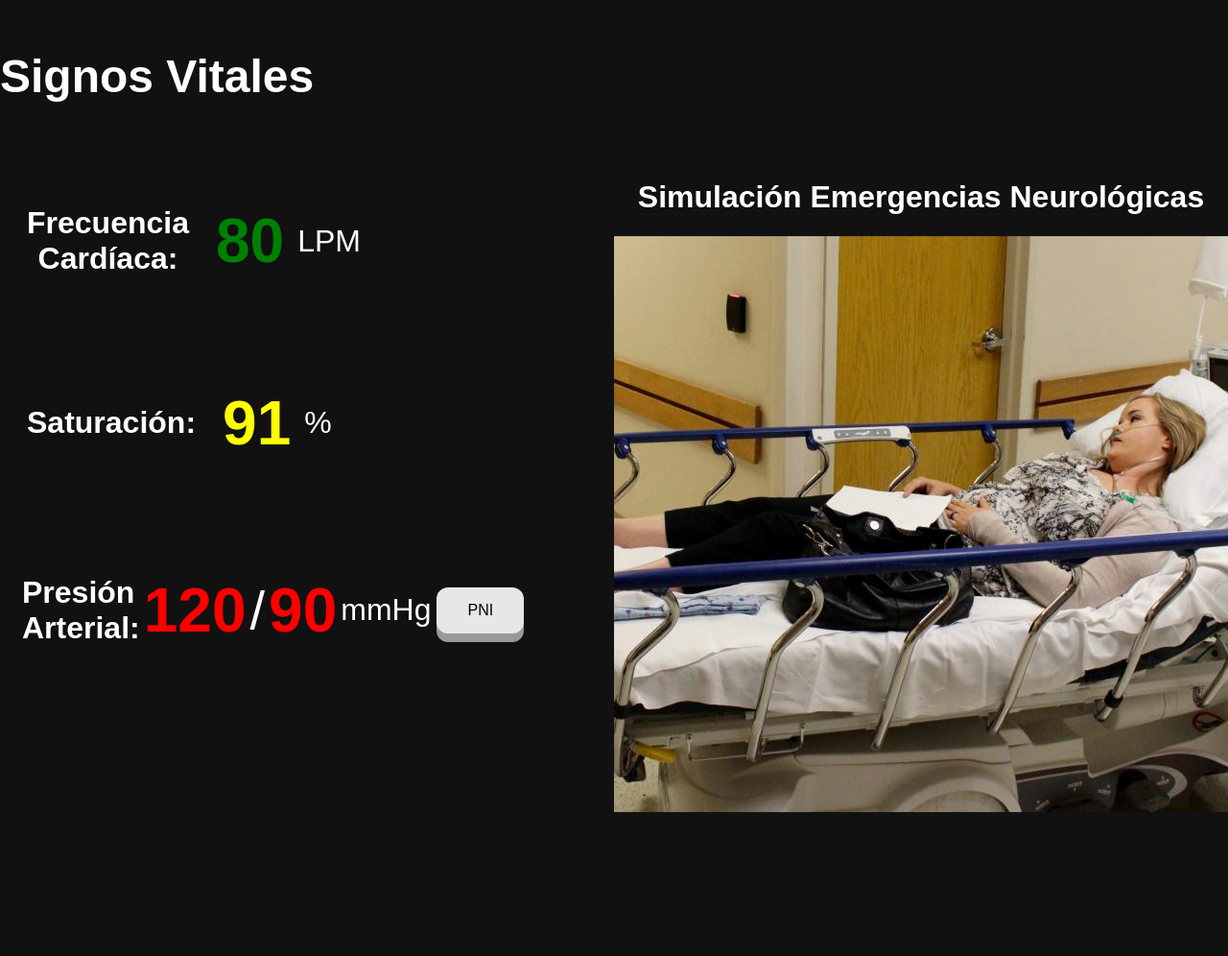
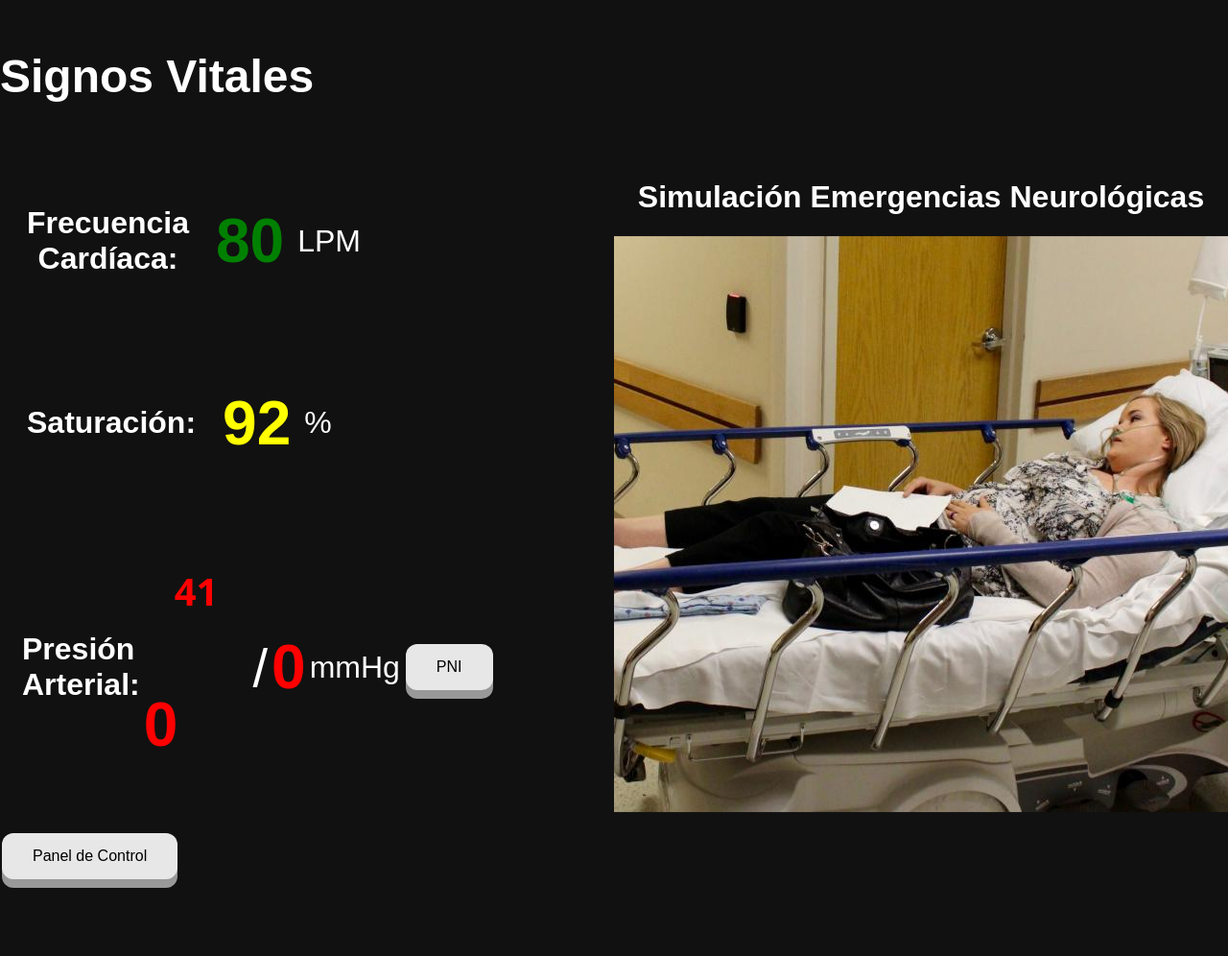
Before and after one commit to psukez/SimuladorStroke, a Flask app: template templates/index.html in a window 1280 px wide. Shown: the whole page at 96% size. Run offline with Flask 2, Linux system fonts and the light colour scheme; the template is opened without the code that fills it, so the values that code supplies are empty.

Commit message:
Update 26.08

```diff
--- a/app.py
+++ b/app.py
@@ -1,8 +1,6 @@
 from flask import Flask, render_template, make_response,request,redirect,url_for, session
 from turbo_flask import Turbo
 import random
-import re
-import sys
 import threading
 import time
 
@@ -11,6 +9,19 @@
 app.secret_key = '123456'
 turbo = Turbo(app)
 PNI = "ON"
+global numeroS
+numeroS = 0
+global numeroD
+numeroD = 0
+global Fcmin
+Fcmin = 60
+global Fcmax
+Fcmax = 100
+global Satmin
+Satmin = 90
+global Satmax
+Satmax = 100
+
 def update_load():
     with app.app_context():
         while True:
@@ -18,9 +29,12 @@
             turbo.push(turbo.replace(render_template('pni.html'), 'loadB'))
             turbo.push(turbo.replace(render_template('loadavg.html'), 'load'))
 
-def pni():
-    PA =[120, 90]
-    return 120
+#def pni():
+  #  global numeroS
+   # global numeroD
+    #if numeroS and numeroD != 0:
+     #   if pressed button:
+      #      display PNI
 
 @app.before_first_request
 def before_first_request():
@@ -32,22 +46,46 @@
 
 @app.context_processor
 def inject_load():
-    load = [int(random.randint(70, 100)), int(random.randint(89, 99))]
-    PAS = "120"
-    PAD = "90"
+    global numeroS
+    global numeroD
+    global Fcmin
+    global Fcmax
+    global Satmin
+    global Satmax
+    load = [int(random.randint(int(Fcmin), int(Fcmax))), int(random.randint(int(Satmin), int(Satmax)))]
+    PAS = numeroS
+    PAD = numeroD
     return {'FC': load[0], 'SAT': load[1], 'PAS': PAS, 'PAD': PAD}
 
 @app.route('/homepage')
 def home_page():
     return render_template("homepage.html")
 
-@app.route('/fetch_data', methods=['POST','GET'])
-def FetchData():
+@app.route('/fetch_dataPNI', methods=['POST','GET'])
+def FetchDataPNI():
+    global numeroS
+    global numeroD
     if request.method == "POST":
         numeroS = request.form['numberS']
-        session["numeroS"] = numeroS
         numeroD = request.form['numberD']
-        session["numeroD"] = numeroD
+        return render_template('control.html')
+
+@app.route('/fetch_dataFC', methods=['POST','GET'])
+def FetchDataFC():
+    global Fcmin
+    global Fcmax
+    if request.method == "POST":
+        Fcmin = request.form['FCmin']
+        Fcmax = request.form['FCmax']
+        return render_template('control.html')
+
+@app.route('/fetch_dataSat', methods=['POST','GET'])
+def FetchDataSat():
+    global Satmin
+    global Satmax
+    if request.method == "POST":
+        Satmin = request.form['Satmin']
+        Satmax = request.form['Satmax']
         return render_template('control.html')
 
 @app.route('/control' , methods=['POST','GET'])
--- a/requirements.txt
+++ b/requirements.txt
@@ -1,2 +1,5 @@
 gunicorn==20.0.4
 six==1.15.0
+
+Flask~=2.0.1
+Turbo_Flask
--- a/templates/base.html
+++ b/templates/base.html
@@ -85,6 +85,7 @@
 }
 
     </style>
+    <link rel="panel" href="{{ url_for('static', filename='control.html') }}">
     {{ turbo() }}
   </head>
   <body style="background-color:black">
@@ -95,7 +96,7 @@
     {% include "pni.html" %}
   </div>
 </div>
-
+<p><a href=control target="_blank"><input type="button" class="button" name="panel" value="Panel de Control" /></a></p>
 <div class="split right">
   <div class="centered">
    {% include "image.html" %}
--- a/templates/pni.html
+++ b/templates/pni.html
@@ -1,5 +1,32 @@
+<style>
+  @property --num {
+  syntax: "<integer>";
+  initial-value: 0;
+  inherits: false;
+}
+.PA {
+  animation: counter 20s infinite alternate ease-in-out;
+  counter-reset: num var(--num);
+  font: 800 40px system-ui;
+  padding: 2rem;
+}
+
+.PA::after {
+  content: counter(num);
+}
+
+@keyframes counter {
+  from {
+    --num: 0;
+  }
+  to {
+    --num: 180;
+  }
+}
+
+</style>
 <div id="loadB" class="loadB">
   <table style="color:white; border:none">
     <tr><td> </td><td> </td><td> </td><td> </td></tr>
-    <tr><td><H1>Presión Arterial:</H1></td><td style="color:red; font-size:200%"><H1>{{ PAS }}</H1></td><td style="color:white; font-size:350%">/</td><td style="color:red; font-size:200%"><H1>{{ PAD }}</H1></td><td style="color:white; font-size:200%"> mmHg</td> <td><p><input type="button" class="button" name="PNI" value="PNI" /></p></td></tr>
+    <tr><td><H1>Presión Arterial:</H1></td><td style="color:red; font-size:200%"><div class="PA"></div><H1>{{ PAS }}</H1></td><td style="color:white; font-size:350%">/</td><td style="color:red; font-size:200%"><H1>{{ PAD }}</H1></td><td style="color:white; font-size:200%"> mmHg</td> <td><p><input type="button" class="button" name="PNI" value="PNI" /></p></td></tr>
   </table>
```
Also changed, not shown: templates/control.html (+27 -7 lines).
